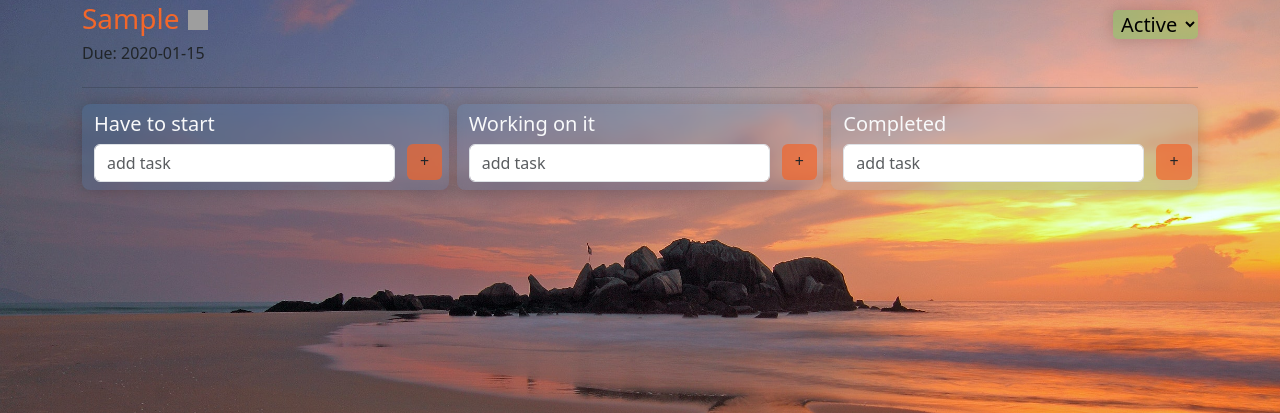
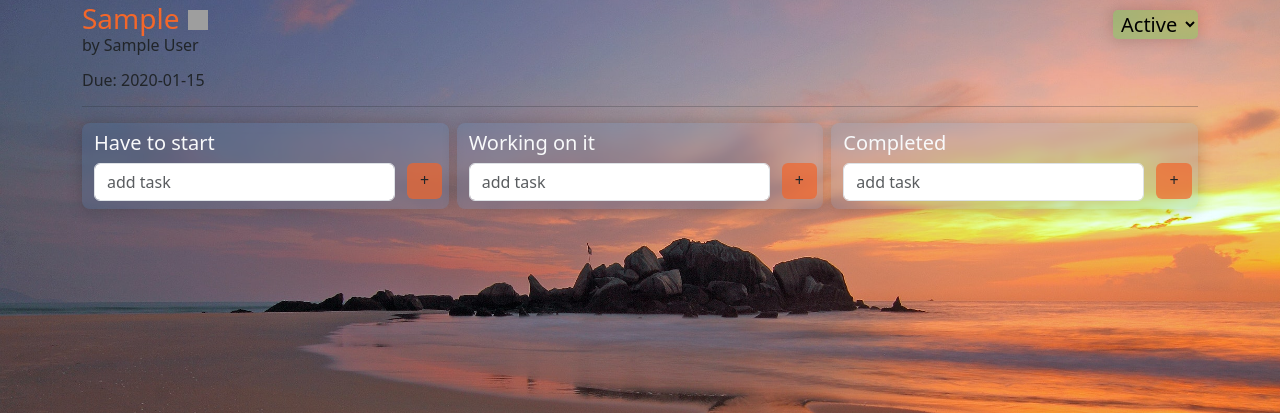
Before and after one commit to cybertron15/FastTask, a Flask app: page /viewProject/1 in a window 1280 px wide. Shown: the part 54-467 px from the top of the page. Run offline with Flask 3, Linux system fonts and the light colour scheme; the visitor is signed in with stand-in values (Sample User, id 1); tables that the repository leaves empty hold one stand-in row (values such as "Sample post"); grey boxes are pictures that could not be loaded.

Commit message:
feature: display project owner name when opening a project

```diff
--- a/app.py
+++ b/app.py
@@ -13,7 +13,6 @@ app.secret_key = "test_key"
 db.init_app(app)
 
 whitelist = ["/static/", "/public/", "/login/"]
-
 
 @app.route("/")
 def home():
@@ -134,6 +133,7 @@ def view_project(id):
         project = Projects.query.filter_by(id=id).first()
         if not invited_project:
             return "You are not allowed to view this project"
+    owner = Users.query.filter_by(id=project.usr_id).first()
     user_name = session["user_name"].title()
     name = project.project
     status = project.status
@@ -150,7 +150,7 @@ def view_project(id):
         hts_task=hts_task,
         woi_task=woi_task,
         c_task=c_task,
-        user_name=user_name,
+        owner_name=owner.usr_name,
         status=status,
     )
 
@@ -295,7 +295,6 @@ def update_user_invites():
         else:
             # making sure that the user is invited to the project
             invite = InvitedProjects.query.filter_by(id=data['id'],usr_id=user).first()
-            print('not kick')
         if invite:
             if not (kick_user == 'true') and data['action'] == "accept":
                 invite.request_accepted = True
--- a/templates/viewProject.html
+++ b/templates/viewProject.html
@@ -5,7 +5,7 @@
     <div class="d-flex justify-content-between">
         <div>
             <div class="d-flex gap-2">
-                <h3 class="theme-title-4">{{projectName.title()}}</h3>
+                <h3 class="theme-title-4 mb-0">{{projectName.title()}}</h3>
                 <div class="dropdown">
                     <img src="/static/add-user.png" alt="" class="small-icon mt-2" data-bs-toggle="dropdown" id="invite-button"
                         data-bs-auto-close="outside">
@@ -26,7 +26,8 @@
                     </div>
                 </div>
             </div>
-            <h6>Due: {{due_date}}</h6>
+            <h6 class="mb-3">by {{owner_name}}</h6>
+            <h6 class="mb-0">Due: {{due_date}}</h6>
         </div>
         <div>
             <div style="margin-left: 37px;" class="mt-2">
@@ -46,7 +47,7 @@
     </div>
     <hr>
 </div>
-<div class="container mt-3">
+<div class="container mt-1">
     <div class="d-flex gap-2" id="main">
         <div class="container rounded-3 glass-effect theme-color-1" id="hts-c">
             <h6 class="fs-5 mt-2 text-light">Have to start</h6>
```
